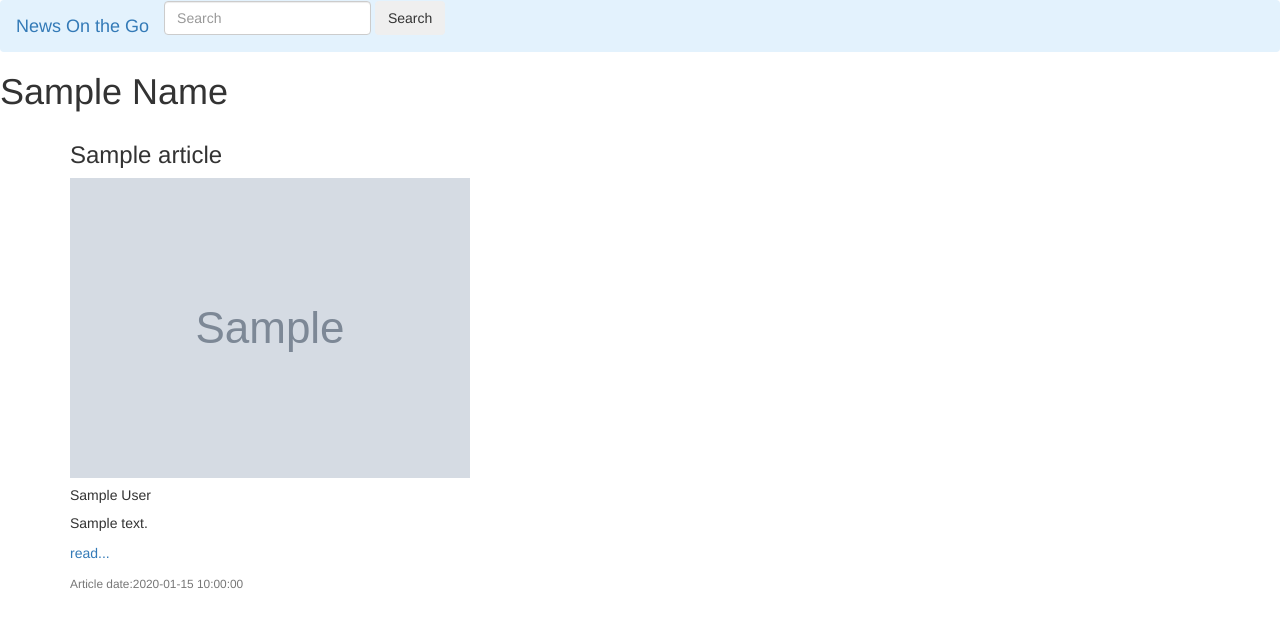
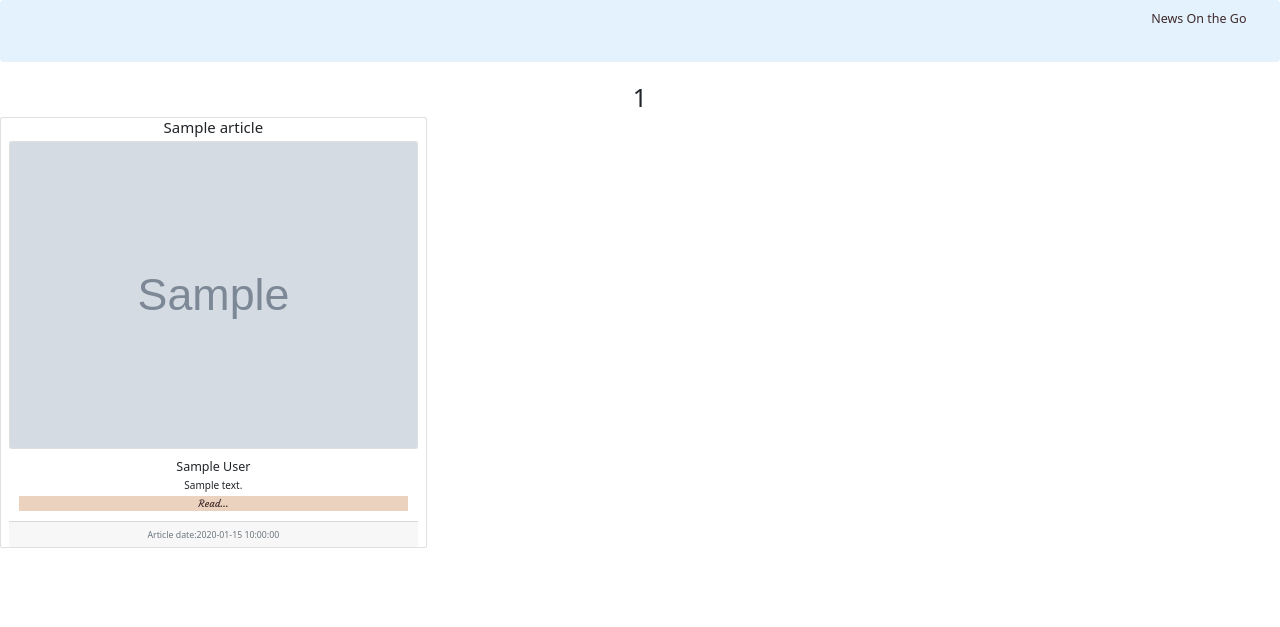
Before and after one commit to Miss-Faith/News-On-The-Go, a Python web app: template app/templates/articles.html in a window 1280 px wide. Shown: the top 627 px of the page. Run offline with Jinja, Linux system fonts and the light colour scheme; the template is opened without the code that fills it: most values are stand-ins (such as "Sample title", 1, 10 or a date in 2020); grey boxes marked "Sample" are stand-in pictures; some libraries are stand-ins or nearby versions.

Commit message:
add bootstrap cdn, style html files

```diff
--- a/app/main/views.py
+++ b/app/main/views.py
@@ -1,4 +1,4 @@
-from flask import render_template,request,redirect,url_for
+from flask import render_template,request
 from . import main
 from ..request import get_source,get_article
 from ..models import Source,Article
@@ -13,7 +13,7 @@
     source = get_source()
     return render_template('index.html',source_list=source)
 
-@main.route('/article/<id>')
+@main.route('/articles/<id>')
 def article(id):
 
     '''
--- a/app/static/css/index.css
+++ b/app/static/css/index.css
@@ -0,0 +1,29 @@
+@import url('https://fonts.googleapis.com/css2?family=Courgette&display=swap');
+
+body {
+  background-color: #81523f;
+}
+
+p {
+  font-family: 'Courgette', cursive;
+  background-color: #ebd2be;
+}
+
+a {
+  color: #3f2a2b !important;
+  text-decoration: none !important
+}
+
+
+a:hover {
+  color:104f55 !important;
+}
+.card-index{
+  margin-left: 10px;
+  margin-bottom: 10px;
+  background-color: antiquewhite;
+  color: aqua;
+}
+.card-index.p{
+  color: bisque;
+}
--- a/app/templates/articles.html
+++ b/app/templates/articles.html
@@ -1,26 +1,33 @@
 {% extends 'base.html'%}
+{% block styles%}
+    {{ super() }}
+    <link rel="stylesheet" href="{{url_for('static',filename='css/index.css')}}">
+{% endblock %}
+<!-- Content block -->
+{% block content %}
 <!DOCTYPE html>
 <html lang="en">
 <head>
-  <meta charset="UTF-8">
-  <meta http-equiv="X-UA-Compatible" content="IE=edge">
-  <meta name="viewport" content="width=device-width, initial-scale=1.0">
-  <title>Document</title>
+    <meta charset="UTF-8">
+    <meta http-equiv="X-UA-Compatible" content="IE=edge">
+    <meta name="viewport" content="width=device-width, initial-scale=1.0">
+    <link href="https://cdn.jsdelivr.net/npm/bootstrap@5.1.3/dist/css/bootstrap.min.css" rel="stylesheet" integrity="sha384-1BmE4kWBq78iYhFldvKuhfTAU6auU8tT94WrHftjDbrCEXSU1oBoqyl2QvZ6jIW3" crossorigin="anonymous">
+    <!-- <title>News on the Go</title> -->
 </head>
 <body>
-  {% block content %}
-  <h1 class="text-capitalize"> {{name}} </h3>
-    <div class="container">
-      <div class="card-columns">
+
+  <h1 class="text-capitalize text-center"> {{id}} </h3>
+    <div class="container-fluid text-center">
+      <div class="card-columns row">
       {% for article in article_list %}
-        <div class="card">
-          <h3>{{article.title}}</h3>
+        <div class="card col-4">
+          <h4 class="card-title">{{article.title}}</h4>
           <img class="card" src="{{article.urlToImage}}" alt="News Image">
           <div class="card-body">
             <h5 class="card-title">{{article.author}}</h5>
-            <p class="card-text">{{article.description}}</p>
+            <h6 class="card-text">{{article.description}}</h6>
             <a href="{{article.url}}">
-              <p class="card-text">read...</p>
+              <p class="card-text">Read...</p>
             </a>
           </div>
           <div class="card-footer">
--- a/app/templates/fourOwfour.html
+++ b/app/templates/fourOwfour.html
@@ -1,5 +1,9 @@
 {% extends 'base.html'%}
 
 {% block content %}
-    <h1>WHOOOPS we can't find that page</h1>
+<div class="jumbotron text-center ">
+    <hr>
+    <h1 class="display-4">WHOOOPS we can't find that page</h1>
+    <hr>
+  </div>
 {% endblock %}
--- a/app/templates/navbar.html
+++ b/app/templates/navbar.html
@@ -4,10 +4,10 @@
       <a class="navbar-brand" href="/">News On the Go</a>
     </div>
     <div class="collapse navbar-collapse" id="navbarToggler">
-      <form class="form-inline">
+      <!-- <form class="form-inline">
         <input class="form-control" type="search" placeholder="Search" aria-label="Search">
         <button class="btn btn-outline-success my-2 my-sm-0" type="submit">Search</button>
-      </form>
+      </form> -->
     </div>
   </div>
 </nav>
```
Also changed, not shown: app/request.py (+1 -16 lines), app/templates/index.html (+30 -9 lines), app/templates/macros.html (deleted, +0 -20 lines), app/templates/search.html (deleted, +0 -17 lines), 1 other file.
